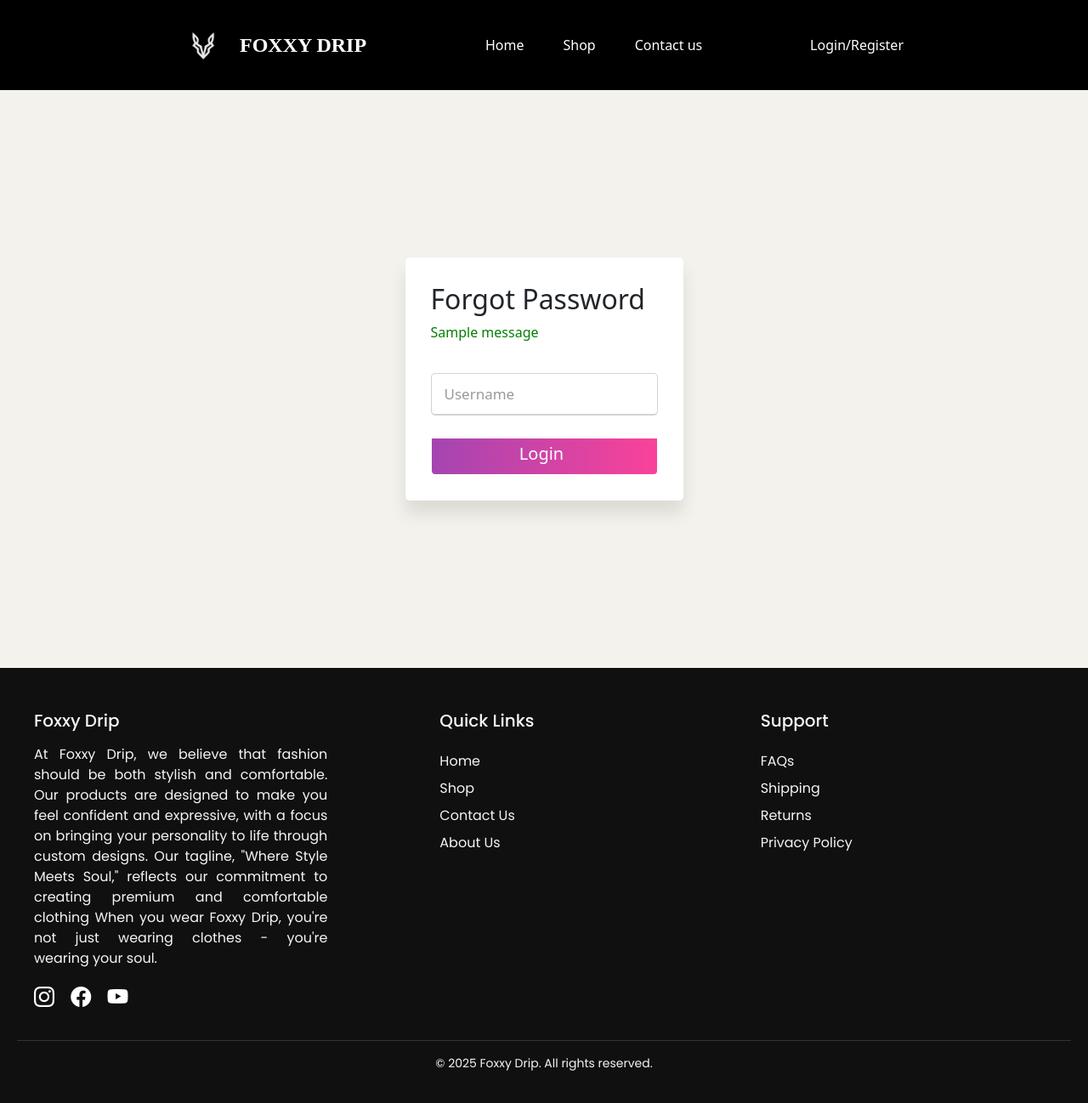
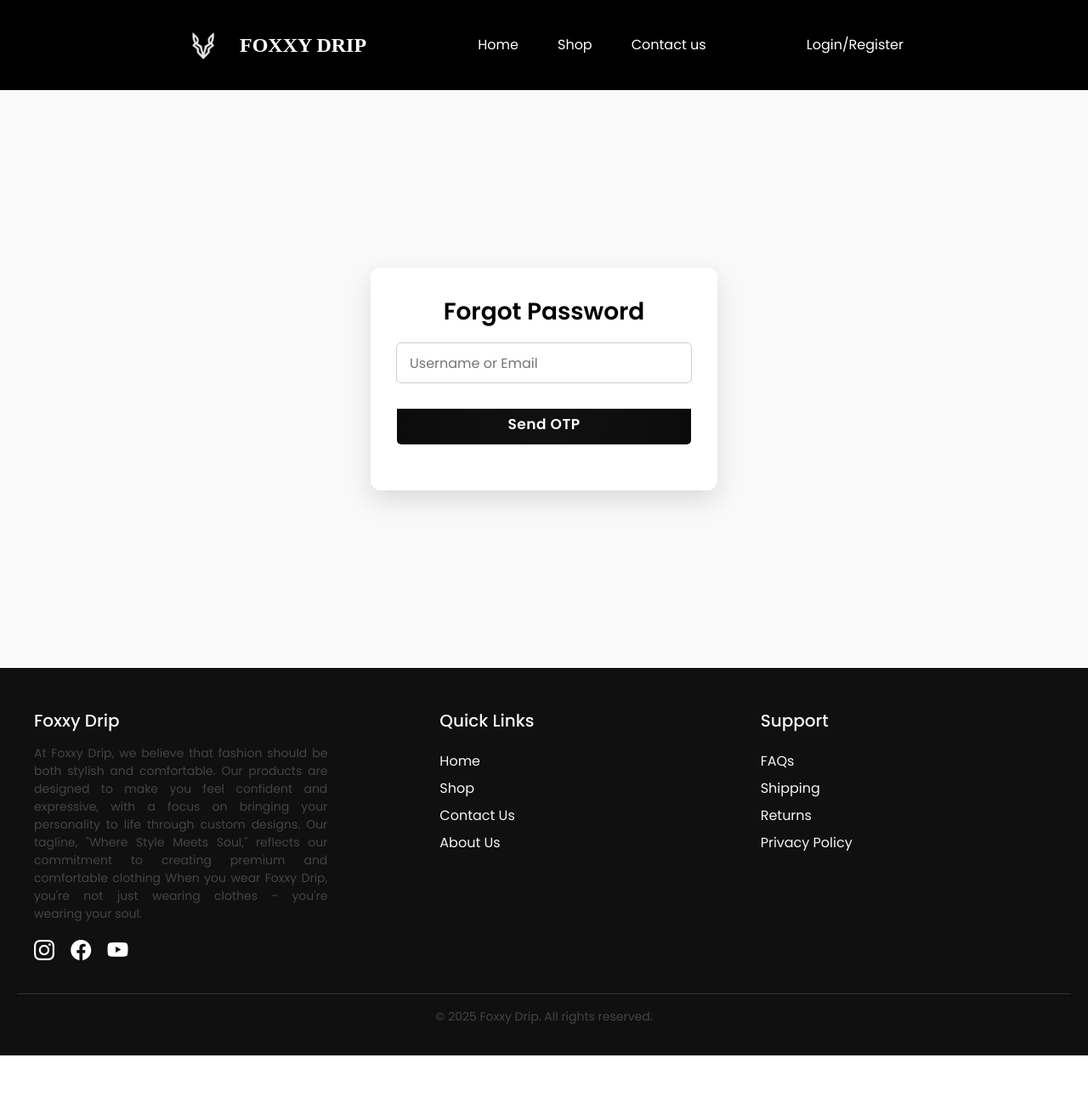
Before and after one commit to ArshGoel/Foxxy-Drip, a Django app: page /auth/forgetpass in a window 1280 px wide. Shown: the whole page at 85% size. After the commit the page ends 1242 px from the top, so only its background shows below. Run offline with Django 3.2, Linux system fonts and the light colour scheme; tables that the repository leaves empty hold one stand-in row (values such as "Sample post"); one stand-in notice (Sample message) is shown; some web fonts are replaced.

Commit message:
forgetpass

```diff
--- a/Accounts/templates/forgetpass.html
+++ b/Accounts/templates/forgetpass.html
@@ -7,53 +7,66 @@
 {% block extracss %}
 <link rel="stylesheet" href="{% static 'css/forgetpass.css' %}">
 {% endblock extracss %}
+
 <div style="display: flex; justify-content: center; align-items: center; height: 85vh;">
     <div class="wrapper">
         <div class="title-text">
             <h2>Forgot Password</h2>
         </div>
-        {% if messages %}
-        {% for message in messages %}
-            <p style="color: {% if message.tags == 'error' %}red{% else %}green{% endif %};">{{ message }}</p>
-        {% endfor %}
-        {% endif %}
 
         {% if stage == 'request_otp' %}
         <div class="form-container">
             <div class="form-inner">
-
                 <form method="POST">
                     {% csrf_token %}
                     <input type="hidden" name="action" value="send_otp">
+
                     <div class="field">
-                <input type="text" name="identifier" value="" placeholder="Username" required="">
+                        <input type="text" name="identifier" placeholder="Username or Email" required>
                     </div>
 
                     <div class="field btn">
                         <div class="btn-layer"></div>
-                <input type="submit" value="Login">
+                        <input type="submit" value="Send OTP">
                     </div>
                 </form>
+            </div>
+        </div>
 
         {% elif stage == 'enter_otp' %}
-            <form method="post">
+        <div class="form-container">
+            <div class="form-inner">
+                <form method="POST">
                     {% csrf_token %}
                     <input type="hidden" name="action" value="reset_password">
+
                     <p>OTP has been sent to: <strong>{{ email_masked }}</strong></p>
 
-            <label>Enter OTP:</label><br>
-            <input type="text" name="otp" required><br><br>
+                    <div class="field">
+                        <label>Enter OTP</label>
+                        <input type="text" name="otp" required>
+                    </div>
 
-            <label>New Password:</label><br>
-            <input type="password" name="new_password" required><br><br>
+                    <div class="field">
+                        <label>New Password</label>
+                        <input type="password" name="new_password" required>
+                    </div>
 
-            <label>Confirm Password:</label><br>
-            <input type="password" name="confirm_password" required><br><br>
+                    <div class="field">
+                        <label>Confirm Password</label>
+                        <input type="password" name="confirm_password" required>
+                    </div>
 
-            <button type="submit">Reset Password</button>
+                    <div class="field btn">
+                        <div class="btn-layer"></div>
+                        <input type="submit" value="Reset Password">
+                    </div>
                 </form>
+            </div>
+        </div>
         {% endif %}
     </div>
 </div>
-<script src="{%static 'javascript/student.js'%}"></script>
-{%endblock body%}
+
+<script src="{% static 'javascript/student.js' %}"></script>
+{% endblock body %}
--- a/Accounts/views.py
+++ b/Accounts/views.py
@@ -32,6 +32,26 @@
         text_content,  # plain text
         email,  # from
         [settings.EMAIL_HOST_USER],  # to
+    )
+    msg.attach_alternative(html_content, "text/html")
+    msg.send()
+
+def send_forgot_password_email(name, email, otp):
+    subject = f"Foxxy Drip | Forgot Password"
+
+    # Render HTML template
+    html_content = render_to_string("emails/forget_email.html", {
+        "name": name,
+        "email": email,
+        "otp": otp,
+    })
+    text_content = strip_tags(html_content)  # fallback plain text
+
+    msg = EmailMultiAlternatives(
+        subject,
+        text_content,  # plain text
+        settings.EMAIL_HOST_USER,  # from
+        [email],  # to
     )
     msg.attach_alternative(html_content, "text/html")
     msg.send()
@@ -290,13 +310,7 @@
                 request.session['reset_user'] = user.username
                 request.session['email_user'] = user.email
 
-                send_mail(
-                    subject="Password Reset OTP",
-                    message=f"Hi {user.username},\n\nYour OTP for password reset is: {otp}",
-                    from_email=settings.EMAIL_HOST_USER,
-                    recipient_list=[user.email],
-                    fail_silently=False,
-                )
+                send_forgot_password_email(user.username, user.email, otp)
 
                 stage = "enter_otp"
                 email_masked = mask_email(user.email)
--- a/static/css/forgetpass.css
+++ b/static/css/forgetpass.css
@@ -1,174 +1,69 @@
 @import url('https://fonts.googleapis.com/css?family=Poppins:400,500,600,700&display=swap');
 
+* {
+    box-sizing: border-box;
+    margin: 0;
+    padding: 0;
+    font-family: "Poppins", sans-serif;
+}
+
 ::selection {
-    background: #fa4299;
+    background: #000;
     color: #fff;
 }
 
-
-.wrapper {
-    overflow: hidden;
-    max-width: 390px;
-    background: #fff;
-    padding: 30px;
-    border-radius: 5px;
-    box-shadow: 0px 15px 20px rgba(0, 0, 0, 0.1);
-
+body {
+    background: #f9f9f9;
 }
 
-.wrapper .title-text {
-    display: flex;
-    width: 200%;
+/* ---------- Wrapper ---------- */
+.wrapper {
+    max-width: 420px;
+    background: #fff;
+    padding: 35px 30px;
+    border-radius: 12px;
+    box-shadow: 0px 12px 30px rgba(0, 0, 0, 0.12);
+    text-align: center;
+    animation: fadeIn 0.5s ease-in-out;
 }
 
-.wrapper .title {
-    width: 50%;
-    font-size: 35px;
+/* ---------- Title ---------- */
+.wrapper .title-text h2 {
+    font-size: 28px;
     font-weight: 600;
-    text-align: center;
-    transition: all 0.6s cubic-bezier(0.68, -0.55, 0.265, 1.55);
+    color: #000;
+    margin-bottom: 20px;
 }
 
-.wrapper .slide-controls {
-    position: relative;
-    display: flex;
-    height: 50px;
+/* ---------- Fields ---------- */
+.form-inner .field {
     width: 100%;
-    overflow: hidden;
-    margin: 30px 0 10px 0;
-    justify-content: space-between;
-    border: 1px solid lightgrey;
-    border-radius: 5px;
+    margin-bottom: 18px;
 }
 
-.slide-controls .slide {
-    height: 100%;
-    width: 100%;
-    color: #fff;
-    font-size: 18px;
-    font-weight: 500;
-    text-align: center;
-    line-height: 48px;
-    cursor: pointer;
-    z-index: 1;
-    transition: all 0.6s ease;
-}
-
-.slide-controls label.signup {
-    color: #000;
-}
-
-.slide-controls .slider-tab {
-    position: absolute;
-    height: 100%;
-    width: 50%;
-    left: 0;
-    z-index: 0;
-    border-radius: 5px;
-    background: -webkit-linear-gradient(left, #a445b2, #fa4299);
-    transition: all 0.6s cubic-bezier(0.68, -0.55, 0.265, 1.55);
-}
-
-input[type="radio"] {
-    display: none;
-}
-
-#signup:checked~.slider-tab {
-    left: 50%;
-}
-
-#signup:checked~label.signup {
-    color: #fff;
-    cursor: default;
-    user-select: none;
-}
-
-#signup:checked~label.login {
-    color: #000;
-}
-
-#login:checked~label.signup {
-    color: #000;
-}
-
-#login:checked~label.login {
-    cursor: default;
-    user-select: none;
-}
-
-.wrapper .form-container {
-    width: 100%;
-    overflow: hidden;
-}
-
-.form-container .form-inner {
-    display: flex;
-    width: 200%;
-}
-
-.form-container .form-inner form {
-    width: 50%;
-    transition: all 0.6s cubic-bezier(0.68, -0.55, 0.265, 1.55);
-}
-
-.form-inner form .field {
-    height: 50px;
-    width: 100%;
-    margin-top: 20px;
-}
-
-.form-inner form .field input {
-    height: 100%;
+.form-inner .field input {
+    height: 48px;
     width: 100%;
     outline: none;
-    padding-left: 15px;
-    border-radius: 5px;
-    border: 1px solid lightgrey;
-    border-bottom-width: 2px;
-    font-size: 17px;
+    padding: 0 15px;
+    border-radius: 6px;
+    border: 1px solid #ccc;
+    font-size: 16px;
     transition: all 0.3s ease;
 }
 
-.form-inner form .field input:focus {
-    border-color: #fc83bb;
-    /* box-shadow: inset 0 0 3px #fb6aae; */
+.form-inner .field input:focus {
+    border-color: #000;
 }
 
-.form-inner form .field input::placeholder {
-    color: #999;
-    transition: all 0.3s ease;
-}
-
-form .field input:focus::placeholder {
-    color: #b3b3b3;
-}
-
-.form-inner form .pass-link {
-    margin-top: 5px;
-}
-
-.form-inner form .signup-link {
-    text-align: center;
-    margin-top: 30px;
-}
-
-.form-inner form .pass-link a,
-.form-inner form .signup-link a {
-    color: #fa4299;
-    text-decoration: none;
-}
-
-.form-inner form .pass-link a:hover,
-.form-inner form .signup-link a:hover {
-    text-decoration: underline;
-}
-
+/* ---------- Buttons ---------- */
 form .btn {
     height: 50px;
     width: 100%;
-    border-radius: 5px;
+    border-radius: 6px;
     position: relative;
     overflow: hidden;
+    margin-top: 5px;
 }
 
 form .btn .btn-layer {
@@ -176,10 +71,9 @@
     width: 300%;
     position: absolute;
     left: -100%;
-    background: -webkit-linear-gradient(right, #a445b2, #fa4299, #a445b2, #fa4299);
-    border-radius: 5px;
+    background: linear-gradient(90deg, #000, #111, #000);
+    border-radius: 6px;
     transition: all 0.4s ease;
-    ;
 }
 
 form .btn:hover .btn-layer {
@@ -194,9 +88,30 @@
     background: none;
     border: none;
     color: #fff;
-    padding-left: 0;
-    border-radius: 5px;
-    font-size: 20px;
+    font-size: 17px;
+    font-weight: 600;
+    cursor: pointer;
+    letter-spacing: 0.5px;
+}
+
+/* ---------- Extra Styling ---------- */
+p {
+    font-size: 14px;
+    margin-bottom: 15px;
+    color: #444;
+}
+
+label {
+    font-size: 14px;
     font-weight: 500;
-    cursor: pointer;
+    color: #222;
+    display: block;
+    text-align: left;
+    margin-bottom: 6px;
 }
+
+/* ---------- Animation ---------- */
+@keyframes fadeIn {
+    from { opacity: 0; transform: translateY(10px); }
+    to { opacity: 1; transform: translateY(0); }
+}
```
Also changed, not shown: Accounts/templates/emails/forget_email.html (added, +35 -0 lines), staticfiles_build/static/css/forgetpass.css (+5 -5 lines). Lines whose indentation alone changed are shown as unchanged.
